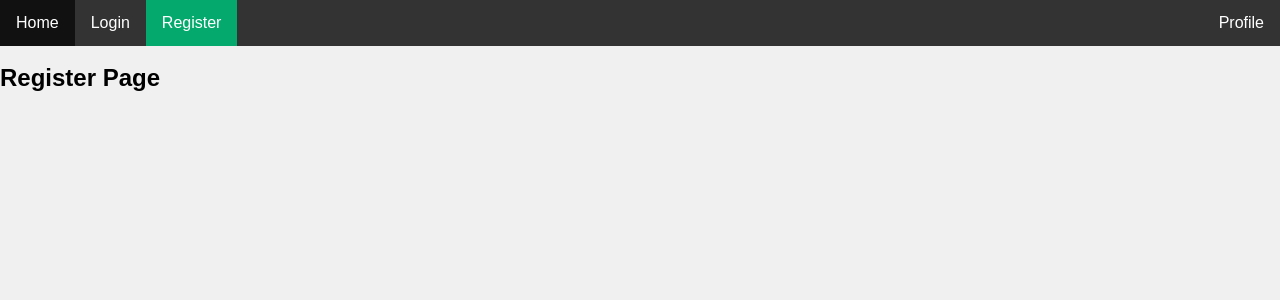
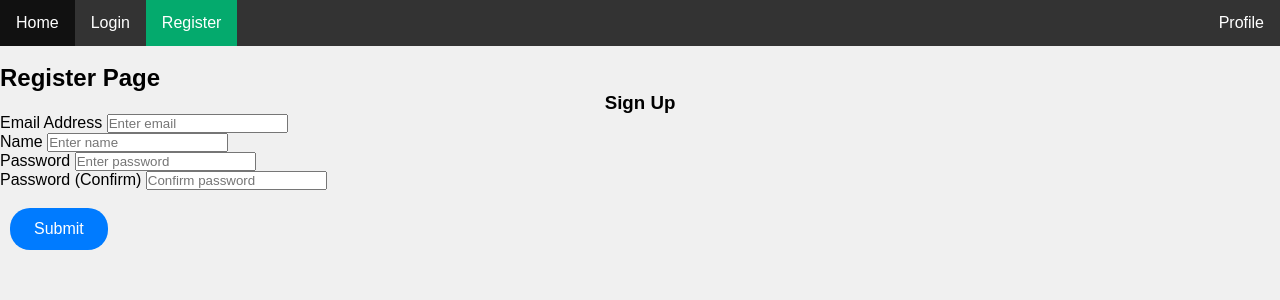
Before and after one commit to Sytechia/Group-4-Online-JD-Analytics, a Flask app: page /register in a window 1280 px wide. Shown: the top 300 px of the page. Run offline with Flask 3, Linux system fonts and the light colour scheme.

Commit message:
AddedCRUDFunction

```diff
--- a/blueprints/__Init__.py
+++ b/blueprints/__Init__.py
@@ -10,10 +10,10 @@ app.register_blueprint(profile_page_blueprint)
 app.register_blueprint(error_blueprint)
 app.register_blueprint(error500_blueprint)
 
-conn = sqlite3.connect('database.db')
-print("Connected to database successfully")
 
-conn.execute('''CREATE TABLE IF NOT EXISTS jobdesc (
+
+sql_statements = [
+        '''CREATE TABLE IF NOT EXISTS jobdesc (
                 id INTEGER PRIMARY KEY,
                 job_id TEXT NOT NULL,
                 job_title TEXT NOT NULL,
@@ -23,28 +23,77 @@ conn.execute('''CREATE TABLE IF NOT EXISTS jobdesc (
                 company_link TEXT,
                 company_location TEXT NOT NULL,
                 unique(job_detail_url,company_name,job_listed)
-             )
-             ''')
+        )''',
+        '''CREATE TABLE IF NOT EXISTS userdata (
+                id INTEGER PRIMARY KEY,
+                email TEXT NOT NULL,
+                name TEXT NOT NULL,
+                password TEXT NOT NULL
 
-conn.commit()
+        )''']
+# conn.execute('''CREATE TABLE IF NOT EXISTS jobdesc (
+                # id INTEGER PRIMARY KEY,
+                # job_id TEXT NOT NULL,
+                # job_title TEXT NOT NULL,
+                # job_detail_url TEXT NOT NULL,
+                # job_listed TEXT NOT NULL,
+                # company_name TEXT NOT NULL,
+                # company_link TEXT,
+                # company_location TEXT NOT NULL,
+                # unique(job_detail_url,company_name,job_listed)
+#              )
+#              ''')
 
-conn.close()
 
-def AddRecord():
-    # # convert dictionary to data frame
-    # df = pd.DataFrame(data = dictionary)
+# conn.execute('''CREATE TABLE IF NOT EXISTS jobdesc (
+#                 id INTEGER PRIMARY KEY,
+#                 job_id TEXT NOT NULL,
+#                 job_title TEXT NOT NULL,
+#                 job_detail_url TEXT NOT NULL
+                        # age INT NOT NULL,
+#              )
+#              ''')
 
-    # # create new database and cursor
-    # connection = sqlite3.connect("database.db")
-    # cursor = connection.cursor()
+# create a database connection
+conn = sqlite3.connect('database.db')
+try:
+        for statement in sql_statements:
+                conn.execute(statement)
 
-    # # create database table and insert all data frame rows
-    # cursor.execute("CREATE TABLE jobdesc (Distribution, " + ",".join(column_names)+ ")")
-    # for i in range(len(df)):
-    #     cursor.execute("insert into jobdesc values (?,?,?,?,?,?,?,?,?,?,?,?)", df.iloc[i])
+        conn.commit()
+        conn.close()
+        print("Connected to database successfully")
+except sqlite3.Error as e:
+        print(e)
 
-    # # PERMANENTLY save inserted data in "database.db"
-    # connection.commit()
 
-    # connection.close()
-    pass
+
+try:
+        # nm = request.form['nm']
+        # addr = request.form['add']
+        # city = request.form['city']
+        # zip = request.form['zip']
+
+        nm = 1
+        addr = 312
+        city = "Software Engineer"
+        zip = "https://sg.jobstreet.com/software-engineer-jobs?jobId=78833906&type=standard"
+        job_listed = "Software Engineer"
+        company_name = "APPLE"
+        company_link = "IDK"
+        company_location = "SINGAPORE"
+
+        # Connect to SQLite3 database and execute the INSERT
+        with sqlite3.connect('database.db') as con:
+            cur = con.cursor()
+            cur.execute("INSERT INTO jobdesc (id, job_id, job_title, job_detail_url, job_listed, company_name, company_link, company_location) VALUES (?,?,?,?,?,?,?,?)",
+                        (nm, addr, city, zip, job_listed, company_name, company_link, company_location))
+
+            con.commit()
+            msg = "Record successfully added to database"
+except:
+    con.rollback()
+    print("Error in the INSERT")
+
+finally:
+    con.close()
--- a/blueprints/routes.py
+++ b/blueprints/routes.py
@@ -1,4 +1,4 @@
-from flask import Blueprint, render_template, request, jsonify
+from flask import Blueprint, render_template, request, jsonify,flash
 import sys
 from secret_key import client
 import sqlite3
@@ -10,23 +10,115 @@ profile_page_blueprint = Blueprint('profile', __name__)
 error_blueprint = Blueprint('error', __name__)
 error500_blueprint = Blueprint('error500', __name__)
 
+def get_db_connection():
+    conn = sqlite3.connect('database.db')
+    conn.row_factory = sqlite3.Row
+    return conn
 
+def create_job():
+    data = request.get_json()
+
+    job_id = data.get('job_id')
+    job_title = data.get('job_title')
+    job_url = data.get('job_url')
+
+    # if not all([job_id, job_title, job_url]):
+    #     return jsonify({"error": "All fields are required"}), 400
+
+    con = get_db_connection()
+    con.execute('INSERT INTO jobdesc (job_id, job_title, job_url) VALUES (?, ?, ?)',
+                 (job_id, job_title, job_url))
+    con.commit()
+    con.close()
+
+def get_job(id):
+    conn = get_db_connection()
+    job = conn.execute('SELECT * FROM jobdesc WHERE id = ?', (id,)).fetchone()
+    conn.close()
+
+def delete_job(id):
+    conn = get_db_connection()
+    conn.execute('DELETE FROM jobs WHERE id = ?', (id,))
+    conn.commit()
+    conn.close()
 
 @home_blueprint.route('/')
 def index():
-    return render_template('home.html')
+    # Connect to the SQLite3 datatabase and
+    # SELECT rowid and all Rows from the jobdesc table.
+    # con = sqlite3.connect("database.db")
+    # con.row_factory = sqlite3.Row
+
+    con = get_db_connection()
+
+    cur = con.cursor()
+    cur.execute("SELECT * FROM jobdesc")
+    rows = cur.fetchall()
+
+    con.close()
+    # Send the results of the SELECT to the home.html page
+    return render_template('home.html',rows = rows)
 
 @login_blueprint.route('/login')
 def index():
+    # if request.method == 'POST':
+    #     email = request.form.get('email')
+    #     password = request.form.get('password')
+
+    #     user = User.query.filter_by(email=email).first()
+    #     if user:
+    #         if check_password_hash(user.password, password):
+    #             flash('Logged in successfully!', category='success')
+    #             login_user(user, remember=True)
+    #             return redirect(url_for('views.home'))
+    #         else:
+    #             flash('Incorrect password, try again.', category='error')
+    #     else:
+    #         flash('Email does not exist.', category='error')
+
     return render_template('login.html')
 
-@register_user_blueprint.route('/register')
+@register_user_blueprint.route('/register',methods = ["POST","GET"])
 def index():
+    msg = "msg"
+    if request.method == "POST":
+        try:
+            # email = request.form["email"]
+            # name = request.form["name"]
+            # password = request.form["password1"]
+            # password2 = request.form["password2"]
+
+            id = 1
+            email = request.form.get('email')
+            name = request.form.get("name")
+            password = request.form.get("password1")
+            password2 = request.form.get("password2")
+
+            # with sqlite3.connect("database.db") as con:
+            con = get_db_connection()
+            cur = con.cursor()
+            cur.execute("INSERT into userdata (id, email, name, password) values (?,?,?,?)",(id,email,name,password))
+            con.commit()
+            msg = "User successfully Added"
+            con.close()
+        except:
+            con.rollback()
+            msg = "We can not add the user to the list"
+        finally:
+            return render_template("register.html",msg = msg)
+
     return render_template('register.html')
 
 @profile_page_blueprint.route('/profile')
 def index():
-    return render_template('profile.html')
+    con = get_db_connection()
+
+    cur = con.cursor()
+    cur.execute("SELECT * FROM userdata")
+    rows = cur.fetchall()
+
+    con.close()
+    return render_template('profile.html',rows = rows)
 
 @error_blueprint.app_errorhandler(404)
 def page_not_found(e): # Return error 404
--- a/blueprints/templates/register.html
+++ b/blueprints/templates/register.html
@@ -11,6 +11,53 @@
   </nav>
   <br>
   <h1>{% block title %}Register Page{% endblock %}</h1>
+
+  <form method="POST">
+    <h3 align="center">Sign Up</h3>
+    <div class="form-group">
+      <label for="email">Email Address</label>
+      <input
+        type="email"
+        class="form-control"
+        id="email"
+        name="email"
+        placeholder="Enter email"
+      />
+    </div>
+    <div class="form-group">
+      <label for="name">Name</label>
+      <input
+        type="text"
+        class="form-control"
+        id="name"
+        name="name"
+        placeholder="Enter name"
+      />
+    </div>
+    <div class="form-group">
+      <label for="password1">Password</label>
+      <input
+        type="password"
+        class="form-control"
+        id="password1"
+        name="password1"
+        placeholder="Enter password"
+      />
+    </div>
+    <div class="form-group">
+      <label for="password2">Password (Confirm)</label>
+      <input
+        type="password"
+        class="form-control"
+        id="password2"
+        name="password2"
+        placeholder="Confirm password"
+      />
+    </div>
+    <br />
+    <button type="submit" class="btn btn-primary">Submit</button>
+  </form>
+
   {% endblock %}
 
 {% block content %}
```
Also changed, not shown: blueprints/templates/home.html (+32 -1 lines), blueprints/templates/login.html (+25 -0 lines), blueprints/templates/profile.html (+18 -0 lines).
